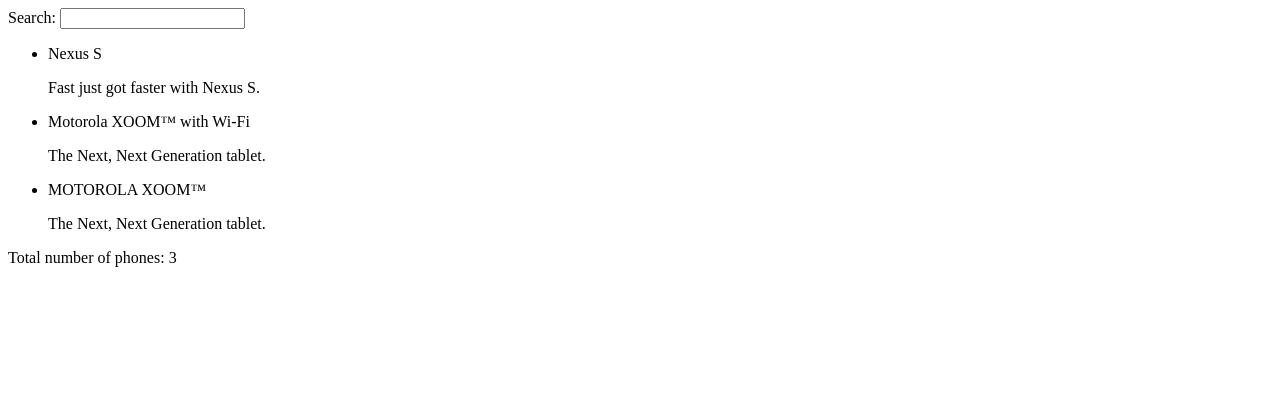
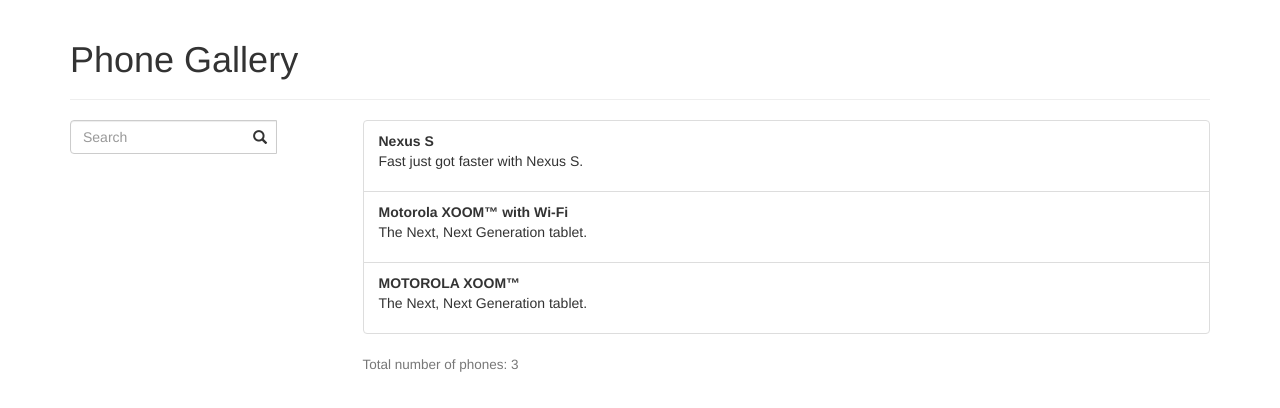
Before and after one commit to eugene-karanda/angular-tutorial, a website: page app/index.html in a window 1280 px wide. Drawn offline with nearby package versions, Linux system fonts and the light colour scheme.

Commit message:
Added bootstrap support and customize index page

```diff
--- a/app/index.html
+++ b/app/index.html
@@ -1,29 +1,37 @@
 <!DOCTYPE html>
-<html lang="en" ng-app="tutorialApplication" ng-controller="PhoneListController">
+<html lang="en" ng-app="tutorialApplication" ng-controller="PhoneListController" xmlns="http://www.w3.org/1999/html">
 <head>
+    <link rel="stylesheet" href="bower_components/bootstrap/dist/css/bootstrap.css">
     <meta charset="UTF-8">
     <title>{{title}}</title>
     <script type="application/javascript" src="bower_components/angular/angular.js"></script>
+    <script type="application/javascript" src="bower_components/jquery/dist/jquery.js"></script>
+    <script type="application/javascript" src="bower_components/bootstrap/dist/js/bootstrap.js"></script>
     <script type="application/javascript" src="js/controllers.js"></script>
 </head>
-<body >
-<div>
-    <div class="container-fluid">
-        <div class="row">
-            <div class="col-md-2">
-                <label>
-                    Search:
-                    <input ng-model="query">
-                </label>
+<body>
+<div class="container">
+    <div class="page-header">
+        <h1>Phone Gallery</h1>
+    </div>
+    <div class="row">
+        <div class="col-md-3">
+            <div class="input-group stylish-input-group">
+                <input class="form-control" ng-model="query" placeholder="Search">
+                <i class="glyphicon glyphicon-search form-control-feedback"></i>
             </div>
-            <div class="col-md-10">
-                <ul>
-                    <li ng-repeat="phone in phones | filter:query as filtered">
-                        <span>{{phone.name}}</span>
-                        <p>{{phone.snippet}}</p>
-                    </li>
-                </ul>
-                <p>Total number of phones: {{filtered.length}}</p>
+        </div>
+        <div class="col-md-9">
+            <ul class="list-group">
+                <li class="list-group-item" ng-repeat="phone in phones | filter:query as filtered">
+                    <strong>{{phone.name}}</strong>
+                    <p>{{phone.snippet}}</p>
+                </li>
+            </ul>
+            <div>
+                <h4>
+                    <small>Total number of phones: {{filtered.length}}</small>
+                </h4>
             </div>
         </div>
     </div>
--- a/bower.json
+++ b/bower.json
@@ -31,5 +31,8 @@
   },
   "dev-dependencies": {
     "angular-mocks": "^1.5.3"
+  },
+  "devDependencies": {
+    "bootstrap": "^3.3.6"
   }
 }
```
